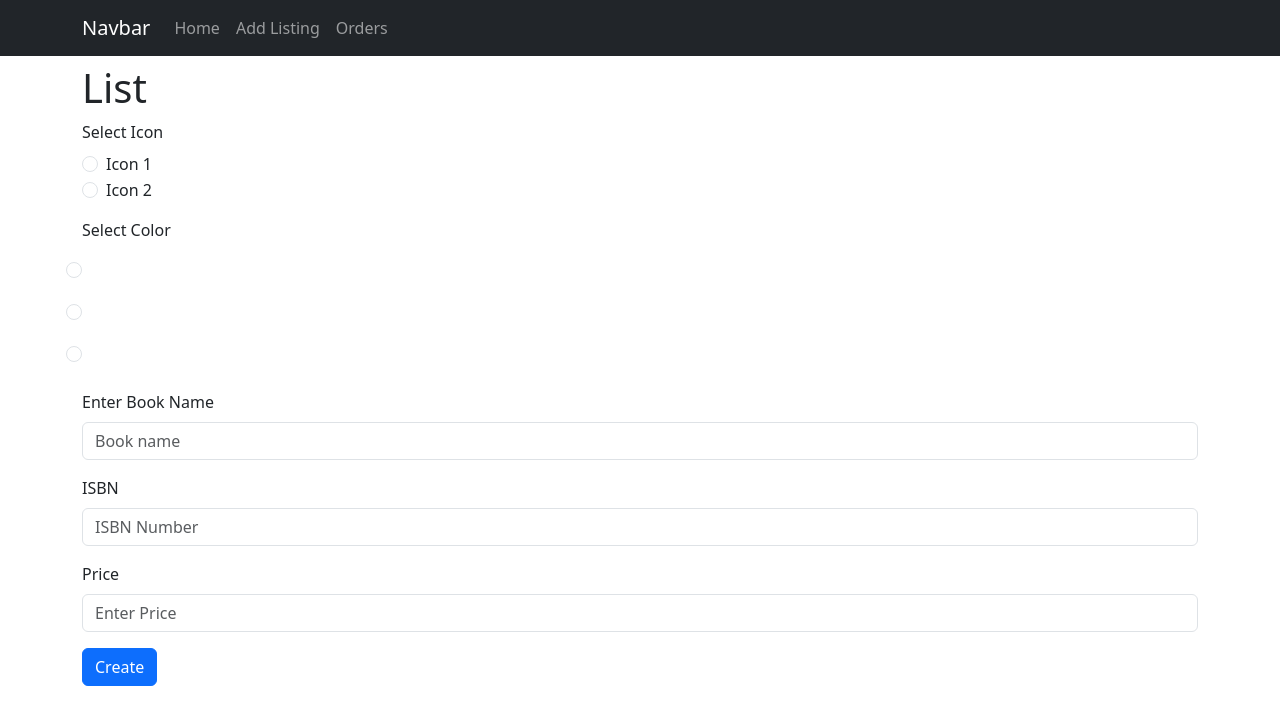
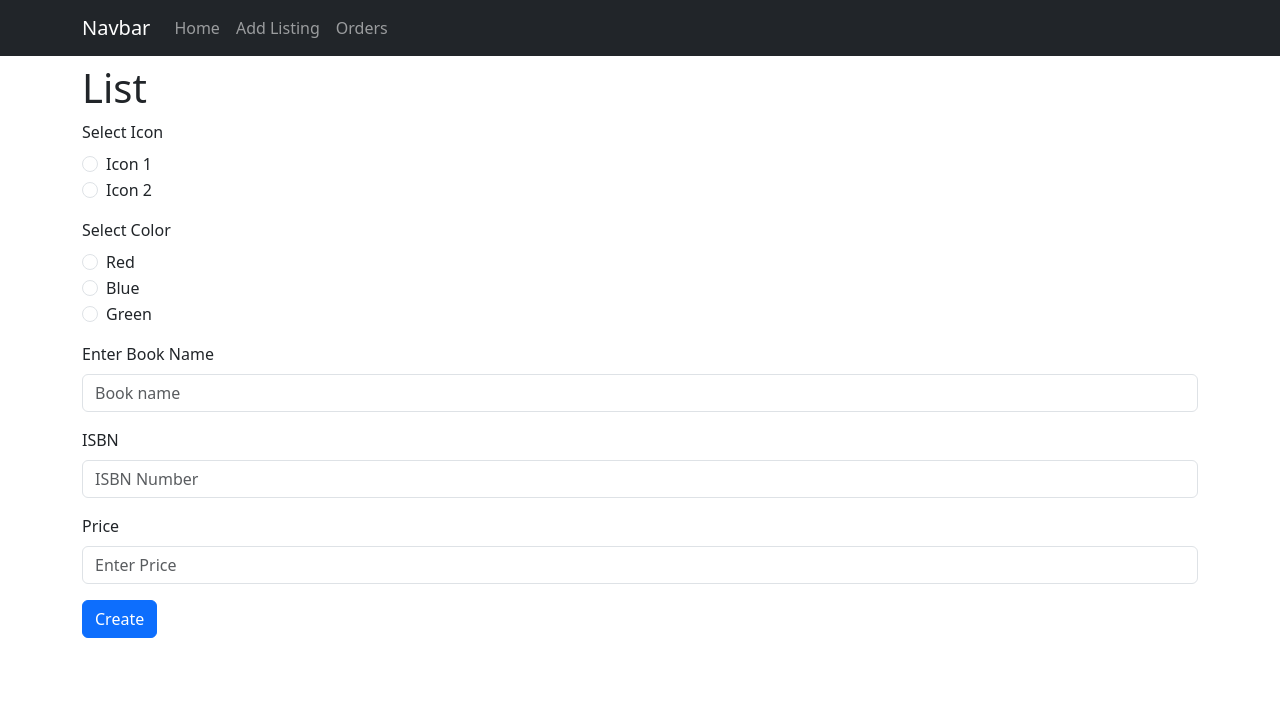
Before and after one commit to tathya1001/firebase-react, a React (Vite) app: page /list in a window 1280 px wide. Shown: the top 724 px of the page. Built offline with nearby package versions, Linux system fonts and the light colour scheme; no server answers.

Commit message:
Fourth Commit

```diff
--- a/src/pages/List.jsx
+++ b/src/pages/List.jsx
@@ -66,7 +66,7 @@ const List = () => {
                                 label={choice.name}
                                 checked={color === choice.color}
                                 onChange={() => setColor(choice.color)}
-                                className={`bg-${choice.color}-400 text-white rounded-full p-2 mr-2`}
+                                // className={`bg-${choice.color}-400 text-white rounded-full p-2 mr-2`}
 
                             />
                         ))}
```
